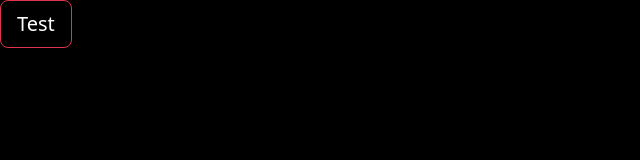
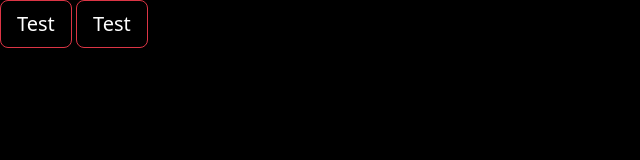
Before and after one commit to Omar-Alme/html-css-uppgift2, a website: page index.html in a window 1280 px wide. Shown: the whole page, without its empty margins (0-640 px from the left). Drawn offline with nearby package versions, Linux system fonts and the light colour scheme.

Commit message:
check branch

```diff
--- a/index.html
+++ b/index.html
@@ -10,6 +10,8 @@
 <body>
 
     <button class="btn btn-danger btn-lg">Test</button>
+    <button class="btn btn-danger btn-lg">Test</button>
+
 
 
     <script src="node_modules/bootstrap/dist/js/bootstrap.js"></script>
```
